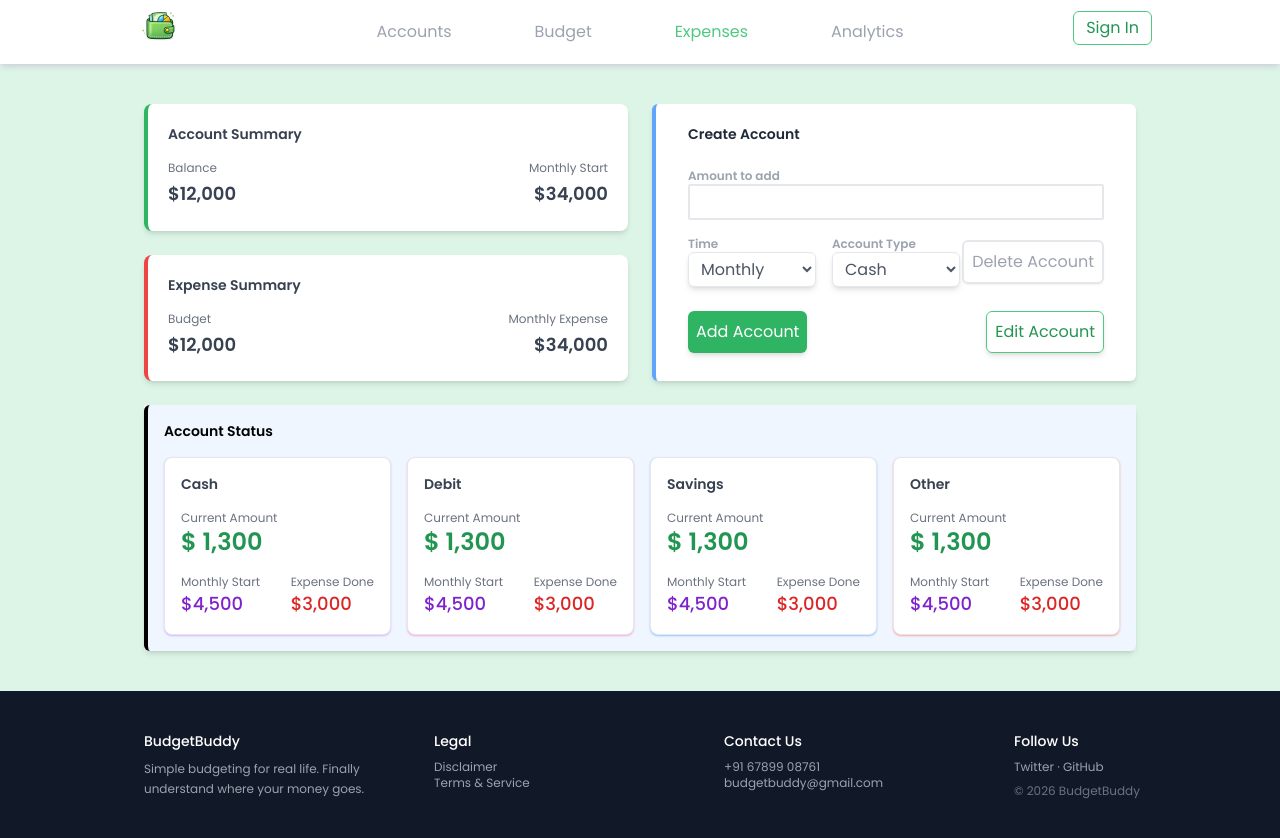
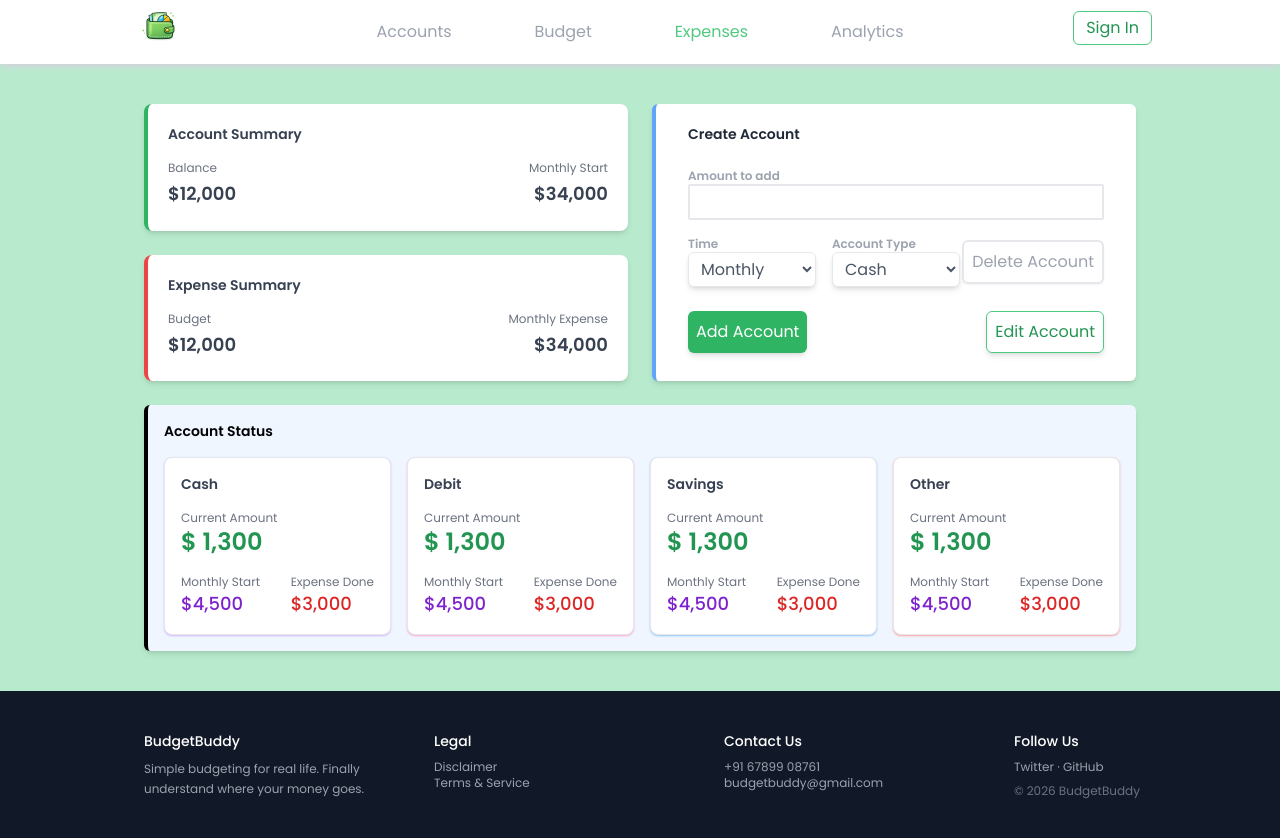
Before and after one commit to Vinitgaikwad/Budget-Planner, a React (Vite) app in the folder frontend/: page /dashboard/account in a window 1280 px wide. Shown: the top 838 px of the page. Built offline with nearby package versions, Linux system fonts and the light colour scheme.

Commit message:
Added changes to frontend

```diff
--- a/frontend/src/features/account/pages/AccountsPage.tsx
+++ b/frontend/src/features/account/pages/AccountsPage.tsx
@@ -5,7 +5,7 @@ import { ExpenseSummary } from "../components/ExpenseSummary";
 
 export function AccountsPage() {
     return (
-        <div className="grid md:grid-cols-2 px-36 py-10 bg-brand-100 md:gap-6">
+        <div className="grid md:grid-cols-2 px-36 py-10 bg-brand-200 md:gap-6">
             <div className="grid gap-6">
                 <AccountSummary></AccountSummary>
                 <ExpenseSummary></ExpenseSummary>
@@ -13,7 +13,7 @@ export function AccountsPage() {
             <div className="h-full">
                 <AddAccounts></AddAccounts>
             </div>
-            <div className="col-span-2 bg-gray-100">
+            <div className="col-span-2">
                 <AccountStatus></AccountStatus>
             </div>
         </div>
```
